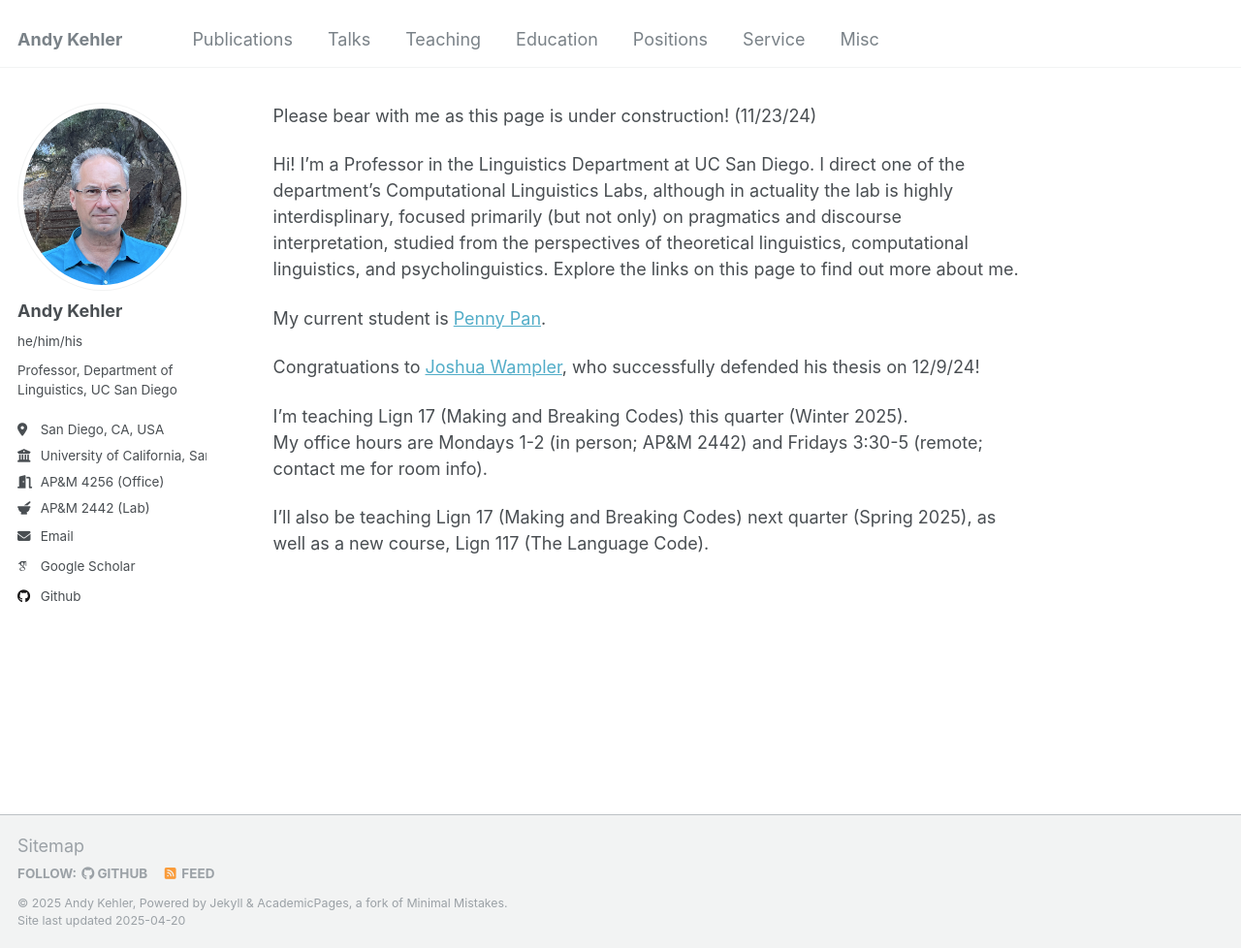
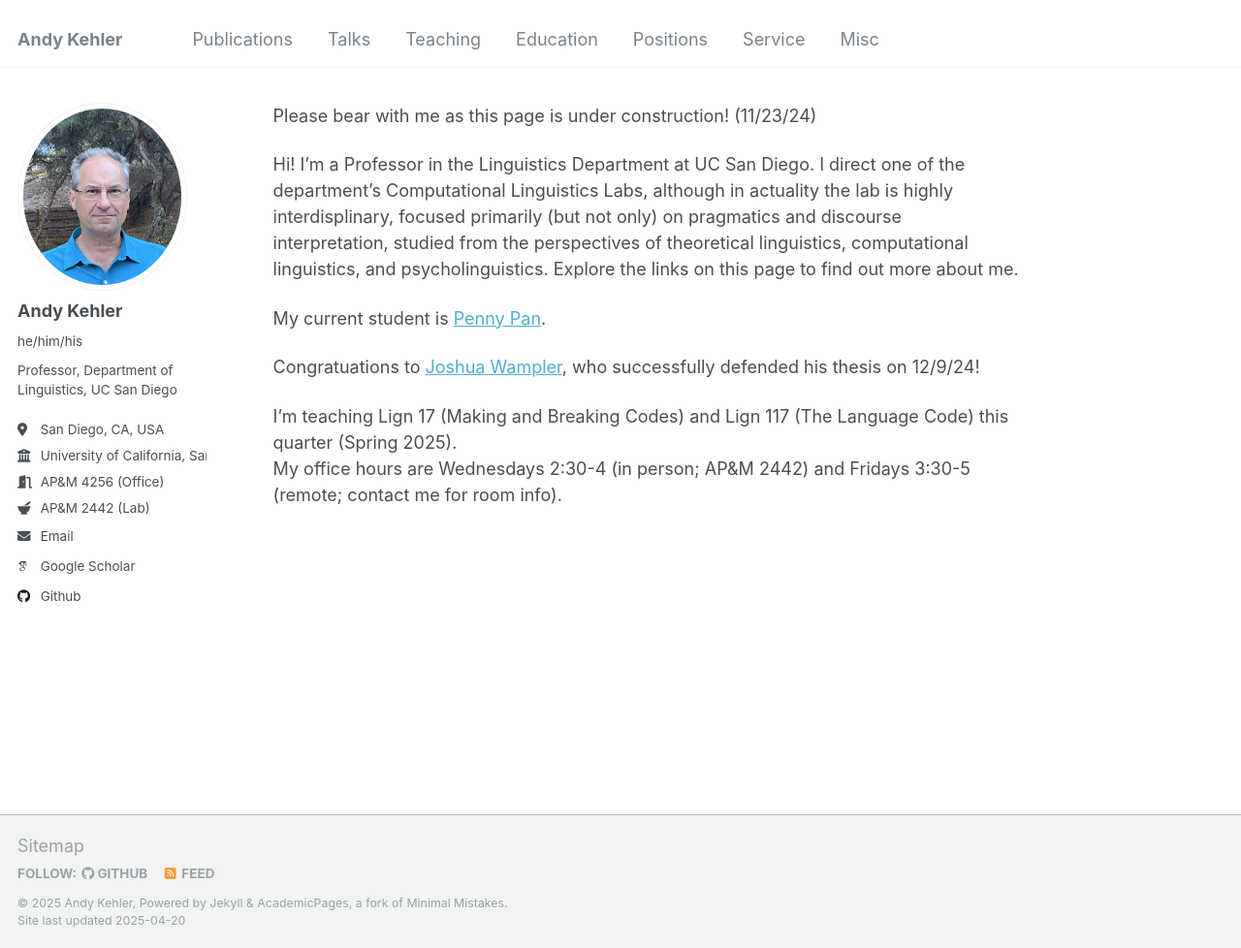
Before and after one commit to akehler/akehler.github.io, a Jekyll site: the page built from _pages/about.md, in a window 1280 px wide and 978 px high. Shown: the whole window at 97% size. Built offline with Jekyll 4.4.1, drawn with Linux system fonts in a browser that asks for light colours; some web fonts are replaced.

Commit message:
Update about.md

```diff
--- a/_pages/about.md
+++ b/_pages/about.md
@@ -10,7 +10,5 @@ My current student is <a href="https://pennydy.github.io/">Penny Pan</a>.
 
 Congratuations to <a HREF="https://sites.google.com/ucsd.edu/joshuawampler">Joshua Wampler</a>, who successfully defended his thesis on 12/9/24!
 
-I'm teaching Lign 17 (Making and Breaking Codes) this quarter (Winter 2025).
-My office hours are Mondays 1-2 (in person; AP&M 2442) and Fridays 3:30-5 (remote; contact me for room info).
-
-I'll also be teaching Lign 17 (Making and Breaking Codes) next quarter (Spring 2025), as well as a new course, Lign 117 (The Language Code).
+I'm teaching Lign 17 (Making and Breaking Codes) and Lign 117 (The Language Code) this quarter (Spring 2025).
+My office hours are Wednesdays 2:30-4 (in person; AP&M 2442) and Fridays 3:30-5 (remote; contact me for room info).
```
